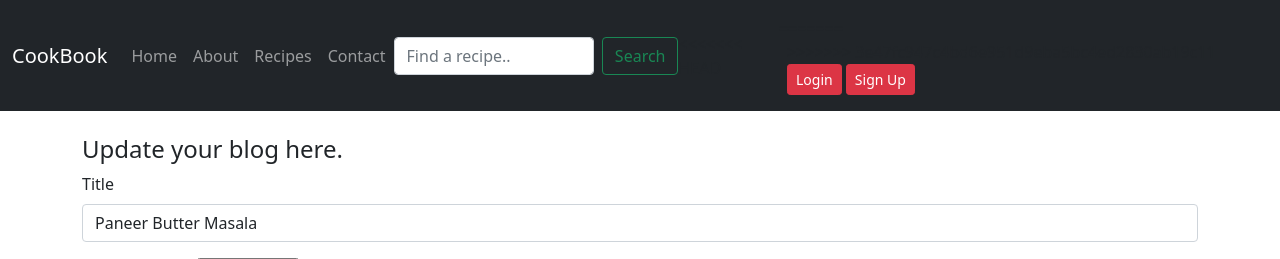
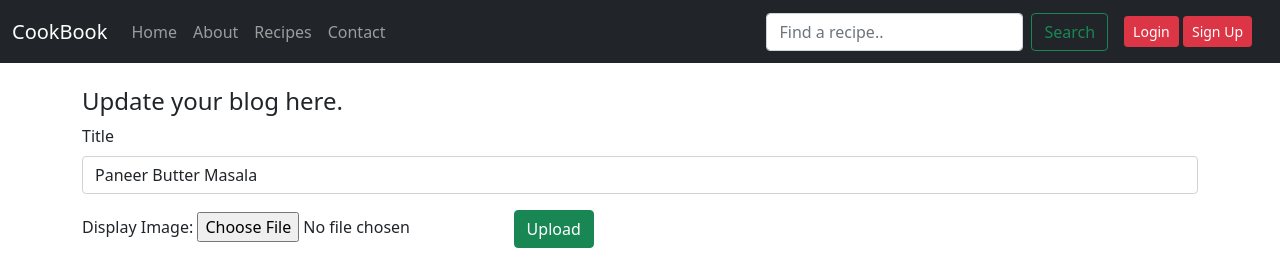
Before and after one commit to siddheshnalawade/the_cookbook, a Django app: page /myposts/5/update in a window 1280 px wide. Shown: the top 259 px of the page. Run offline with Django 3.2, Linux system fonts and the light colour scheme; data comes from the database, SQL or seed files in the repository; some libraries are stand-ins or nearby versions.

Commit message:
resolved errors2

```diff
--- a/templates/base.html
+++ b/templates/base.html
@@ -48,11 +48,8 @@
           <button class="btn btn-outline-success" type="submit">Search</button>
         </form>
         {% if user.is_authenticated %}
-<<<<<<< HEAD
         <div class="dropdown mx-2 my-2">
-=======
         <div class="dropdown mx-2">
->>>>>>> 3e47fc947c4bd6e951d9eba5bc4ed2830ab19c11
           <button class="btn btn-success dropdown-toggle" type="button" id="dropdownMenuButton1"
             data-bs-toggle="dropdown" aria-expanded="false">
            Welcome {{ request.user }}
@@ -64,11 +61,9 @@
           </ul>
         </div>
         {% else %}
-<<<<<<< HEAD
+
         <div class="mx-2 my-2">
-=======
         <div class="mx-2">
->>>>>>> 3e47fc947c4bd6e951d9eba5bc4ed2830ab19c11
           <button type="button" class="btn btn-danger btn-sm" data-bs-toggle="modal" data-bs-target="#loginModal">
             Login
           </button>
--- a/templates/home/updateblog.html
+++ b/templates/home/updateblog.html
@@ -20,11 +20,8 @@
     <div class="mb-3">
       <label for="title" class="form-label">Display Image: </label>
        <input type="file" name="files[]" id="files" required>
-<<<<<<< HEAD
       <input type="hidden" name="display_image" id="display_image">
-=======
       <input type="hidden" name="display_image" id="display_image" required>
->>>>>>> 3e47fc947c4bd6e951d9eba5bc4ed2830ab19c11
     <button type="button" class="btn btn-success" onclick="uploadimage()">Upload</button><br><br>
     <img src="{{post.display_image}}" id = "preview" width = "250" height="250">
     </div>
@@ -37,7 +34,7 @@
 </div>
    <script src="../../static/ckeditor/ckeditor.js"></script>
   <script>
-    CKEDITOR.replace('content');
+    CKEDITOR.replace('content',{height:1000});
   </script>
 
 
```
Also changed, not shown: templates/home/search.html (+0 -7 lines), templates/home/writeBlog.html (+1 -8 lines).
